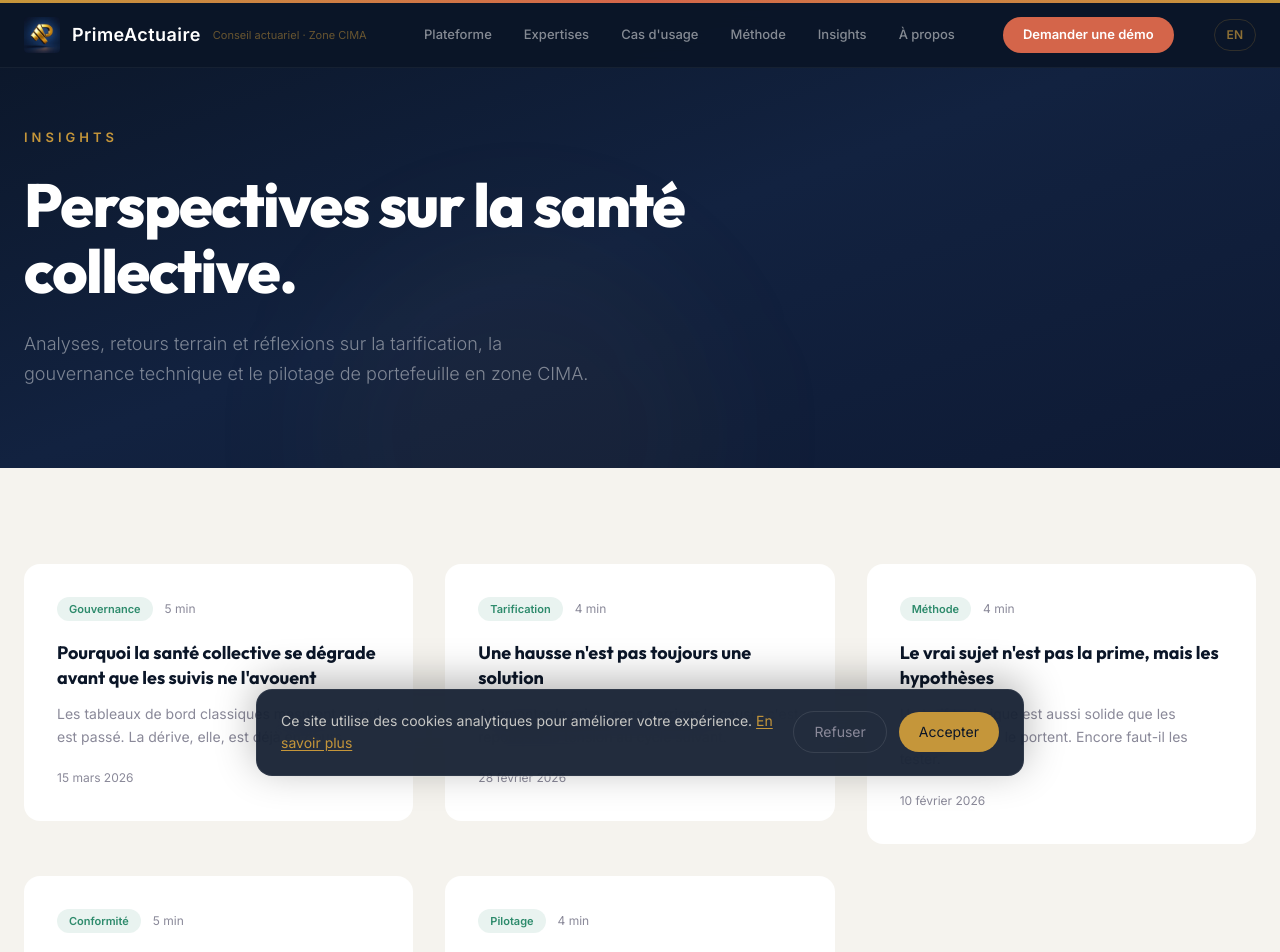
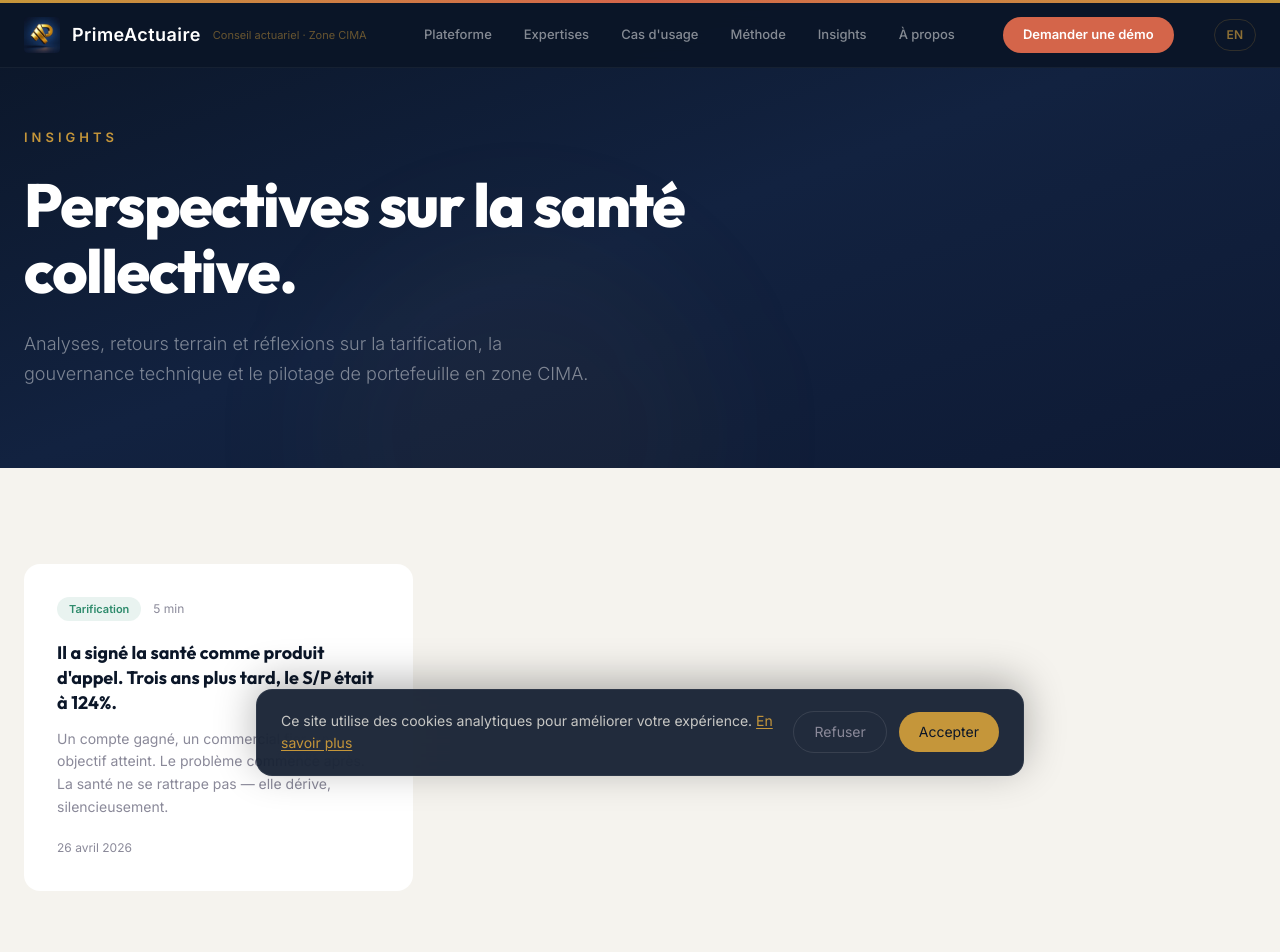
Before and after one commit to sidickgoldman/SiteWeb_PrimeActuaire, a Next.js app: page /insights in a window 1280 px wide. Shown: the top 952 px of the page. Built offline with nearby package versions, Linux system fonts and the light colour scheme.

Commit message:
feat: insights - nouvel article garantie d'appel (remplace tous les anciens)

```diff
--- a/src/app/insights/data.ts
+++ b/src/app/insights/data.ts
@@ -10,88 +10,23 @@ export interface Article {
 
 export const articles: Article[] = [
   {
-    slug: "degradation-sante-collective",
-    tag: "Gouvernance",
-    title: "Pourquoi la santé collective se dégrade avant que les suivis ne l'avouent",
+    slug: "garantie-appel-perte-silencieuse",
+    tag: "Tarification",
+    title: "Il a signé la santé comme produit d'appel. Trois ans plus tard, le S/P était à 124%.",
     excerpt:
-      "Les tableaux de bord classiques mesurent ce qui est passé. La dérive, elle, est déjà en cours.",
-    date: "2026-03-15",
+      "Un compte gagné, un commercial fier, un objectif atteint. Le problème commence après. La santé ne se rattrape pas — elle dérive, silencieusement.",
+    date: "2026-04-26",
     readingTime: "5 min",
     content: [
-      "En assurance santé collective, la dégradation d'un portefeuille ne commence pas le jour où le ratio S/P dépasse 100%. Elle commence bien avant — dans les hypothèses non révisées, les remises accordées sans recalcul, les postes de soins dont personne ne suit l'inflation réelle.",
-      "Le problème n'est pas l'absence de données. C'est l'absence de lecture prospective. Les tableaux de bord classiques montrent ce qui s'est passé. Ils ne montrent pas ce qui est en train de se passer.",
-      "Un portefeuille peut afficher un S/P de 85% et être en dérive structurelle. Comment ? Parce que l'inflation médicale locale dépasse 8% par an en zone CIMA, parce que la fréquence d'utilisation sur certains postes (pharmacie, hospitalisation) augmente sans que le tarif ne suive.",
-      "Le DT qui attend la clôture pour constater le problème a déjà perdu la bataille. Le renouvellement sera une négociation sous pression, pas une décision éclairée.",
-      "Ce qu'il faut, c'est un suivi infra-annuel par poste de soins, avec des seuils d'alerte calibrés sur l'historique. Pas un tableau figé — un outil qui signale les dérives dès qu'elles apparaissent.",
-      "La gouvernance technique, ce n'est pas produire des chiffres. C'est les lire au bon moment, avec les bonnes hypothèses, pour prendre la bonne décision avant qu'il ne soit trop tard.",
-    ],
-  },
-  {
-    slug: "hausse-pas-toujours-solution",
-    tag: "Tarification",
-    title: "Une hausse n'est pas toujours une solution",
-    excerpt:
-      "Augmenter la prime sans corriger la cause, c'est repousser la tension au cycle suivant.",
-    date: "2026-02-28",
-    readingTime: "4 min",
-    content: [
-      "Le réflexe le plus courant face à un portefeuille déficitaire : augmenter la prime. +15%. +20%. Parfois +30%. Le comité valide. Le commercial négocie. L'assureur respire — pour un an.",
-      "Mais la hausse ne corrige rien si la cause de la dérive persiste. Un poste pharmacie qui explose à cause d'un réseau de prestataires non contrôlé ? Une hausse ne changera pas le comportement. Un groupe de 200 adhérents avec une fréquence de sinistres 3 fois supérieure à la moyenne ? Une hausse globale dilue le problème au lieu de l'isoler.",
-      "Le vrai travail, c'est la segmentation. Identifier les groupes déficitaires, comprendre quels postes de soins tirent le S/P vers le haut, et proposer des ajustements ciblés : restructuration des garanties, plafonds par poste, exclusions chirurgicales justifiées.",
-      "Une hausse sans diagnostic, c'est un pansement. Et en zone CIMA, où la concurrence est féroce sur les appels d'offres, une hausse non justifiée peut coûter le contrat.",
-      "Le DT qui arrive en comité avec un backtesting chiffré, une segmentation par groupe, et un scénario de renouvellement documenté ne propose pas juste un prix — il propose une position défendable.",
-      "C'est la différence entre tarifer et décider.",
-    ],
-  },
-  {
-    slug: "hypotheses-pas-la-prime",
-    tag: "Méthode",
-    title: "Le vrai sujet n'est pas la prime, mais les hypothèses",
-    excerpt:
-      "Un tarif technique est aussi solide que les hypothèses qui le portent. Encore faut-il les tester.",
-    date: "2026-02-10",
-    readingTime: "4 min",
-    content: [
-      "Quand un DT présente un tarif en comité, la première question devrait être : quelles sont les hypothèses derrière ce chiffre ? Pas : est-ce que le commercial va accepter ce prix ?",
-      "Le tarif technique est le résultat d'un calcul. Ce calcul repose sur des hypothèses : taux de fréquence, coût moyen par poste, inflation médicale projetée, taux de chargement. Chacune de ces hypothèses est une décision.",
-      "En zone CIMA, l'inflation médicale dépasse 8% par an sur certains postes. Pourtant, la majorité des tarifications reconduisent les hypothèses de l'année précédente sans les challenger. Le résultat : un tarif qui semble stable mais qui est structurellement sous-estimé.",
-      "Les stress tests ne sont pas un luxe académique. Ils répondent à une question simple : que se passe-t-il si mes hypothèses sont fausses de 10% ? De 20% ? Si la fréquence augmente de 15% sur le poste hospitalisation ?",
-      "Un tarif technique sans fourchette de confiance est une opinion déguisée en chiffre. Avec un stress test Monte Carlo, le DT peut dire : \"Notre tarif central est de X, avec une fourchette à 95% entre Y et Z.\" C'est une position. C'est défendable.",
-      "La rigueur n'est pas dans le chiffre final. Elle est dans la transparence des hypothèses qui y mènent.",
-    ],
-  },
-  {
-    slug: "provisions-enr-sous-estimees",
-    tag: "Conformité",
-    title: "Vos provisions ENR sont probablement sous-estimées",
-    excerpt:
-      "L'article 334-8 CIMA exige des provisions traçables. La plupart des estimations ne résisteraient pas à un audit.",
-    date: "2026-01-20",
-    readingTime: "5 min",
-    content: [
-      "Les Engagements Non Réglés (ENR) sont le point aveugle de beaucoup de portefeuilles santé collective en zone CIMA. La raison est simple : estimer correctement les ENR nécessite un historique de développement des sinistres que la plupart des assureurs ne maintiennent pas proprement.",
-      "L'article 334-8 du code CIMA est clair : les provisions doivent être suffisantes pour couvrir les engagements résiduels. En pratique, les méthodes utilisées vont d'un pourcentage forfaitaire appliqué aux primes (\"on met 15% d'ENR\") à une extrapolation approximative des derniers mois.",
-      "Le problème ? Un pourcentage forfaitaire ne tient pas compte de la saisonnalité, du délai de déclaration, ni de la structure du portefeuille. Un portefeuille avec 60% d'hospitalisation n'a pas le même profil de développement qu'un portefeuille dominé par la pharmacie.",
-      "Les méthodes actuarielles standard — Chain Ladder, Bornhuetter-Ferguson — existent pour cela. Mais elles nécessitent un triangle de développement propre et un calibrage sur les données historiques de l'assureur.",
-      "Un outil qui automatise la construction des triangles, applique plusieurs méthodes, et produit une fourchette de provisions avec intervalle de confiance transforme un exercice de conformité en un outil de pilotage.",
-      "Les provisions ENR ne sont pas juste un chiffre pour le bilan. Elles sont un indicateur avancé de la santé réelle du portefeuille.",
-    ],
-  },
-  {
-    slug: "fraude-assurance-sante-cima",
-    tag: "Pilotage",
-    title: "La fraude en santé collective : ce que les données révèlent",
-    excerpt:
-      "Des prestataires qui facturent plus que la moyenne, des assurés aux profils atypiques — les signaux sont dans les données.",
-    date: "2026-01-05",
-    readingTime: "4 min",
-    content: [
-      "En assurance santé collective en zone CIMA, la fraude n'est pas toujours spectaculaire. Elle est souvent diffuse : un prestataire qui facture systématiquement au plafond, un assuré qui consulte 4 spécialistes par semaine, des ordonnances avec des combinaisons de médicaments statistiquement improbables.",
-      "Le problème n'est pas l'absence de suspicion — les équipes techniques ont souvent des intuitions. Le problème est l'absence de preuves chiffrées pour agir.",
-      "Une analyse statistique des feuilles de soins permet d'identifier les anomalies : prestataires dont le coût moyen dépasse de 2 écarts-types la moyenne de leur catégorie, assurés dont la fréquence de consommation est 3 fois supérieure au reste du groupe, postes de soins avec des pics de consommation inexpliqués.",
-      "Ces signaux ne sont pas des preuves de fraude. Ce sont des alertes qui justifient une investigation. Et c'est exactement ce dont un DT a besoin : des données pour agir, pas des opinions pour suspecter.",
-      "Un tableau de bord de détection d'atypies, calibré sur l'historique de l'assureur, permet de passer d'une gestion réactive (\"on découvre la fraude à la clôture\") à une gestion proactive (\"on identifie les signaux en cours d'année\").",
-      "La fraude non détectée n'est pas un coût caché. C'est un coût visible — dans le ratio S/P. Il suffit de savoir où regarder.",
+      "Il a gagné le compte. Le commercial était fier. À la fin de l'année, le ratio S/P santé était à 124%.",
+      "Le mécanisme est connu. Un assureur veut entrer chez un client. Le client a de l'auto, de l'incendie, du transport. La santé collective devient la porte d'entrée. Sur le moment, ça passe. Le compte est signé. L'objectif commercial est atteint. Le problème commence après.",
+      "La santé ne se rattrape pas. Elle dérive. Silencieusement.",
+      "Prenons un exemple concret. Une remise de 8 à 10% sur un groupe de 400 adhérents ne réduit pas seulement la marge. Elle change la trajectoire du portefeuille.",
+      "Année 1 : S/P maîtrisé en apparence. Année 2 : la dérive commence à apparaître — inflation, fréquence, consommation. Année 3 : le rattrapage devient nécessaire. Mais commercialement difficile à appliquer.",
+      "Résultat : le portefeuille entre dans une zone où la correction devient plus coûteuse que la décision initiale.",
+      "Une garantie d'appel mal calibrée ne se corrige pas au renouvellement. Elle installe un déficit. Et plus on attend, plus il devient structurel.",
+      "Gagner un compte n'est pas toujours créer de la valeur. Parfois, c'est simplement reporter une perte.",
+      "Si vous avez déjà vu ce scénario, vous savez exactement de quoi je parle.",
     ],
   },
 ];
```
